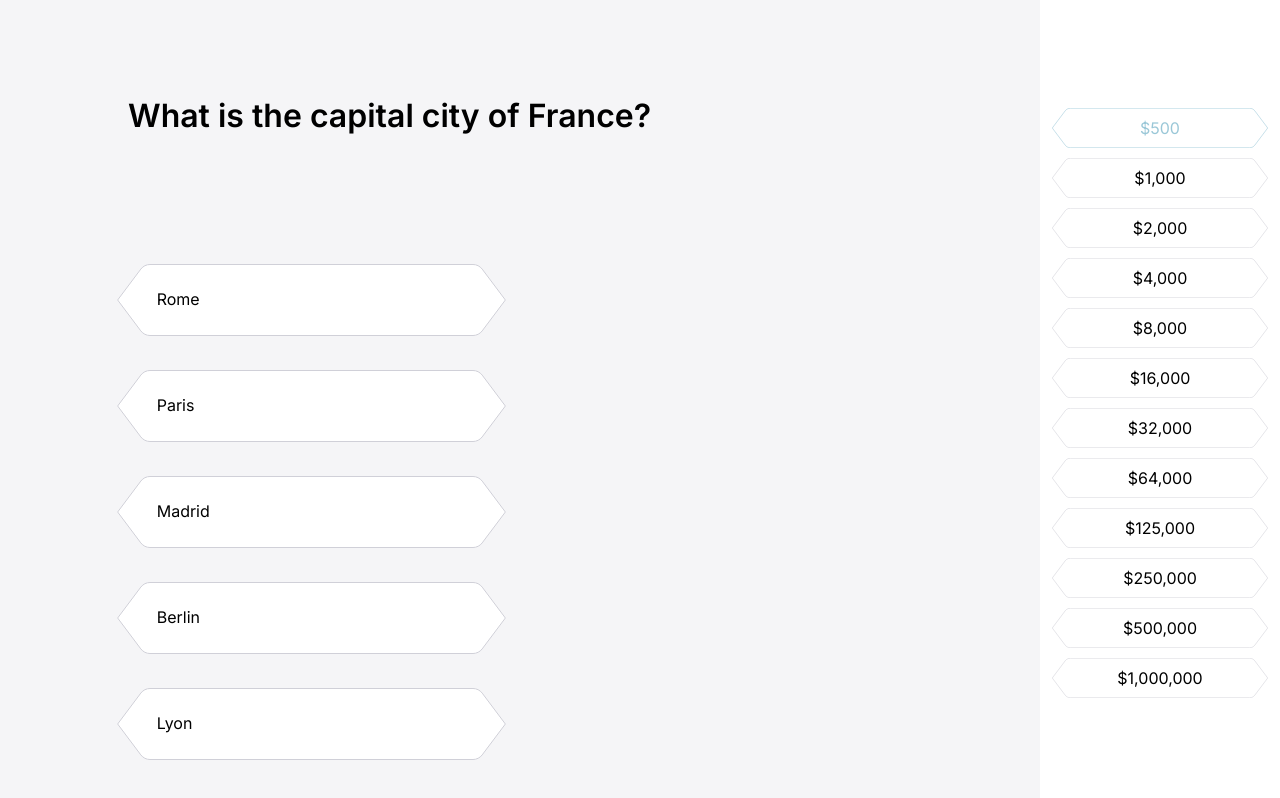
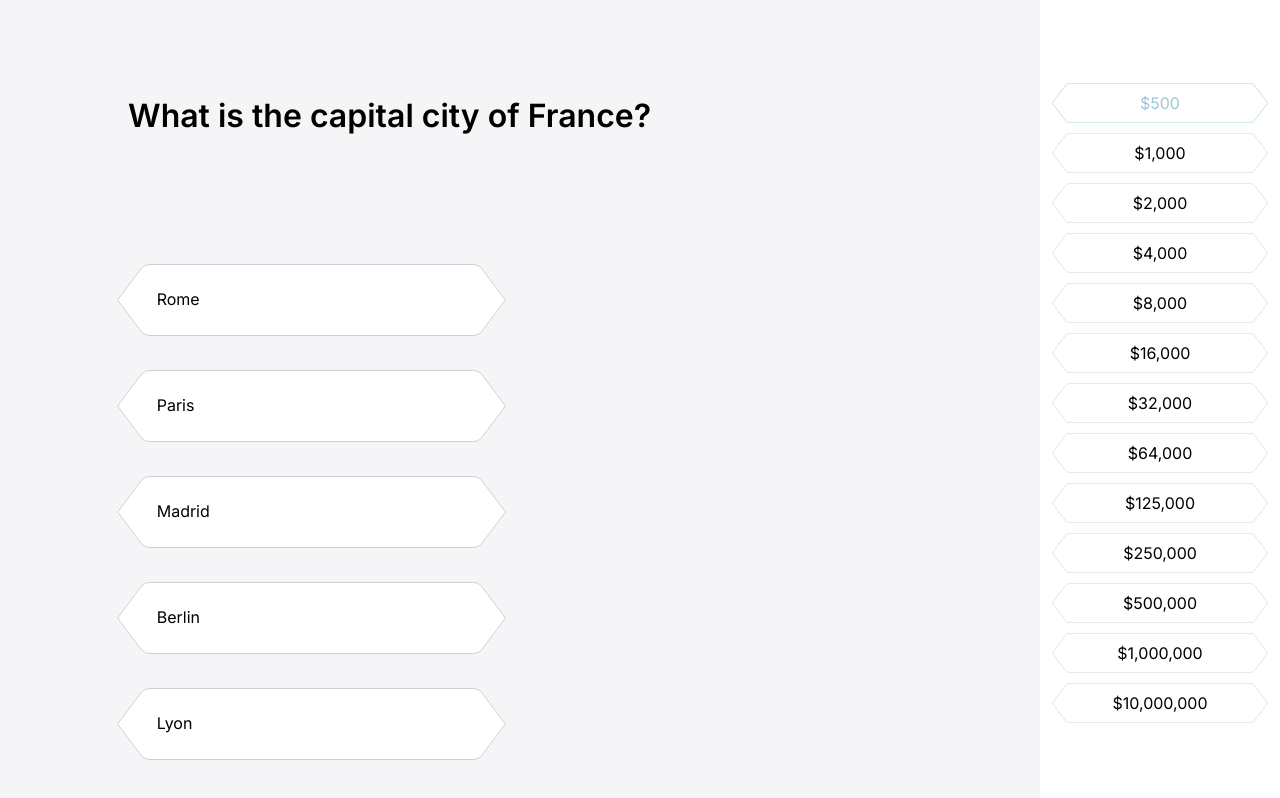
Before and after one commit to nlklfor/millionaire-game, a React (Vite) app: page /millionaire-game/game in a window 1280 px wide. Built offline with nearby package versions, Linux system fonts and the light colour scheme.

Commit message:
fixing deploy

```diff
--- a/questions.json
+++ b/questions.json
@@ -156,8 +156,20 @@
       "Alan Shepard"
     ],
     "correctAnswerIndex": [
-      2
+      0
     ],
     "questionPrice": "1,000,000"
+  },
+  {
+    "question": "Will you take me for this position?",
+    "answer": [
+      "Yes",
+      "Sure",
+      "NWithout a doubt"
+    ],
+    "correctAnswerIndex": [
+      0,1,2
+    ],
+    "questionPrice": "10,000,000"
   }
 ]
--- a/src/App.tsx
+++ b/src/App.tsx
@@ -9,7 +9,7 @@ function App() {
             </header>
             <main className={'app-start'}>
                 <h1 className={'app-title'}>Who wants to be <br/> a millionaire?</h1>
-                <a href={'/game'}>
+                <a href={'/millionaire-game/game'}>
                     <button className={'button-start'}>Start</button>
                 </a>
             </main>
```
